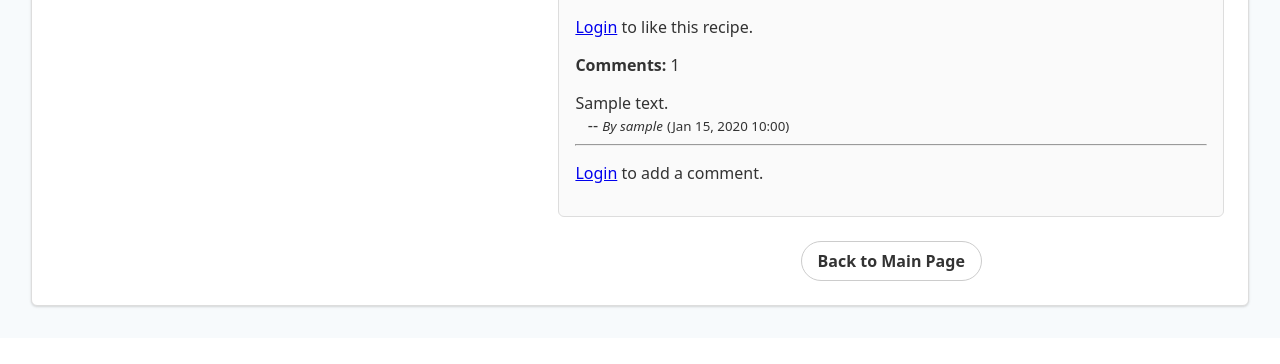
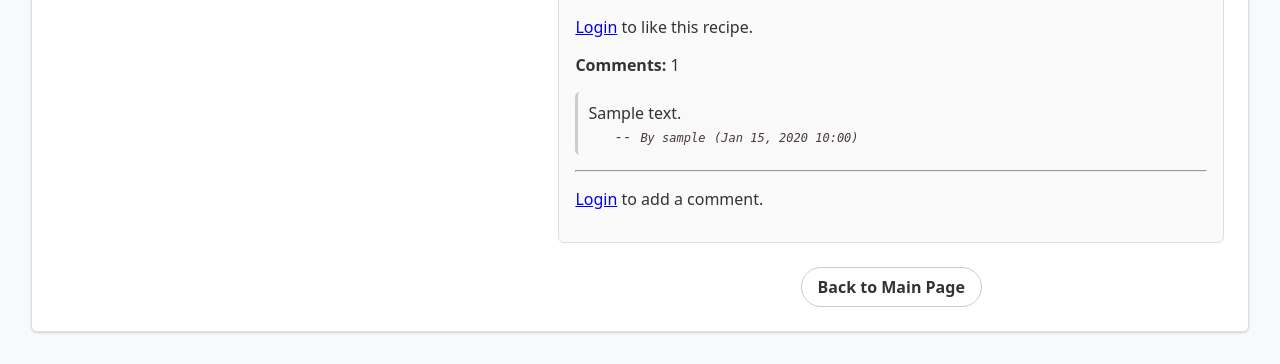
Before and after one commit to Vidya-GM/Recipe_Generator, a Django app: page /recipes/1/ in a window 1280 px wide. Shown: the part 568-932 px from the top of the page. Before the commit the page ends 876 px from the top, so only its background shows below. Run offline with Django 5.2, Linux system fonts and the light colour scheme; tables that the repository leaves empty hold one stand-in row (values such as "Sample post"); grey boxes marked "Sample" are stand-in pictures.

Commit message:
update main.css for comment feature

```diff
--- a/culinary_cloud_ai/config/static/css/main.css
+++ b/culinary_cloud_ai/config/static/css/main.css
@@ -309,3 +309,20 @@ html, body {
     flex-direction: column;
   }
 }
+
+/* Comments display */
+.comment-meta {
+    font-family: 'Roboto Mono', monospace;
+    margin-top: 5px;
+    color: #493939;
+    font-size: 0.9em;
+    font-style: italic;
+}
+
+.comment-box {
+    margin-bottom: 15px;
+    padding: 10px;
+    border-left: 3px solid #ccc;
+    background-color: #f9f9f9;
+    border-radius: 5px;
+}
```
